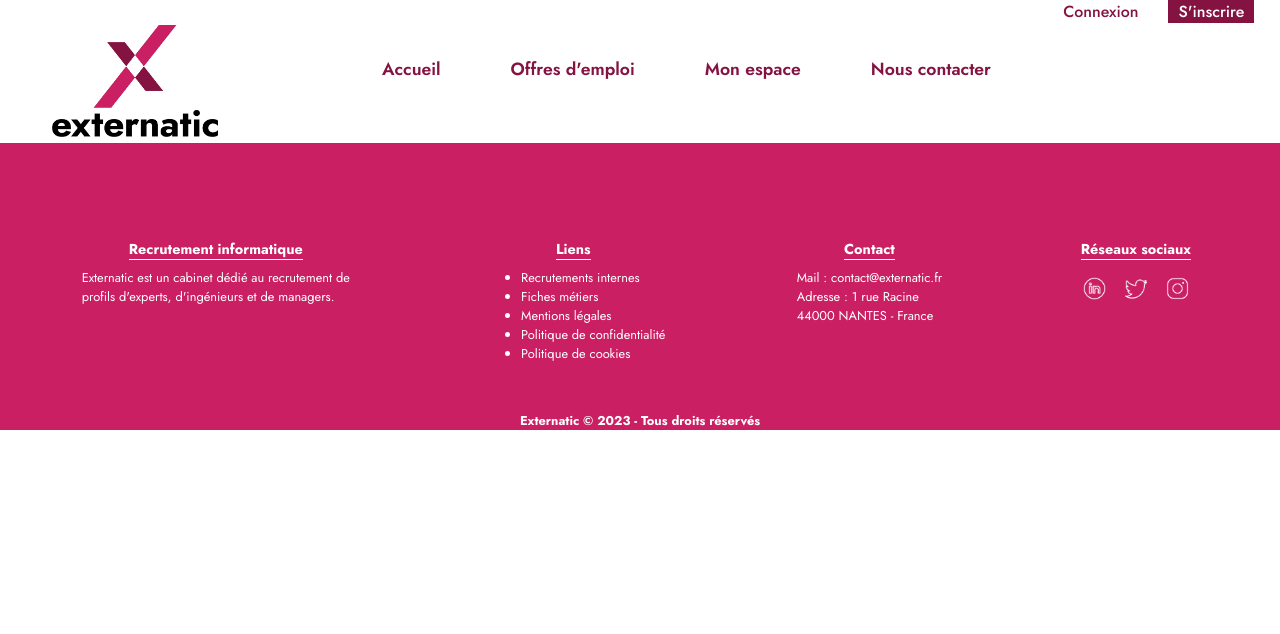
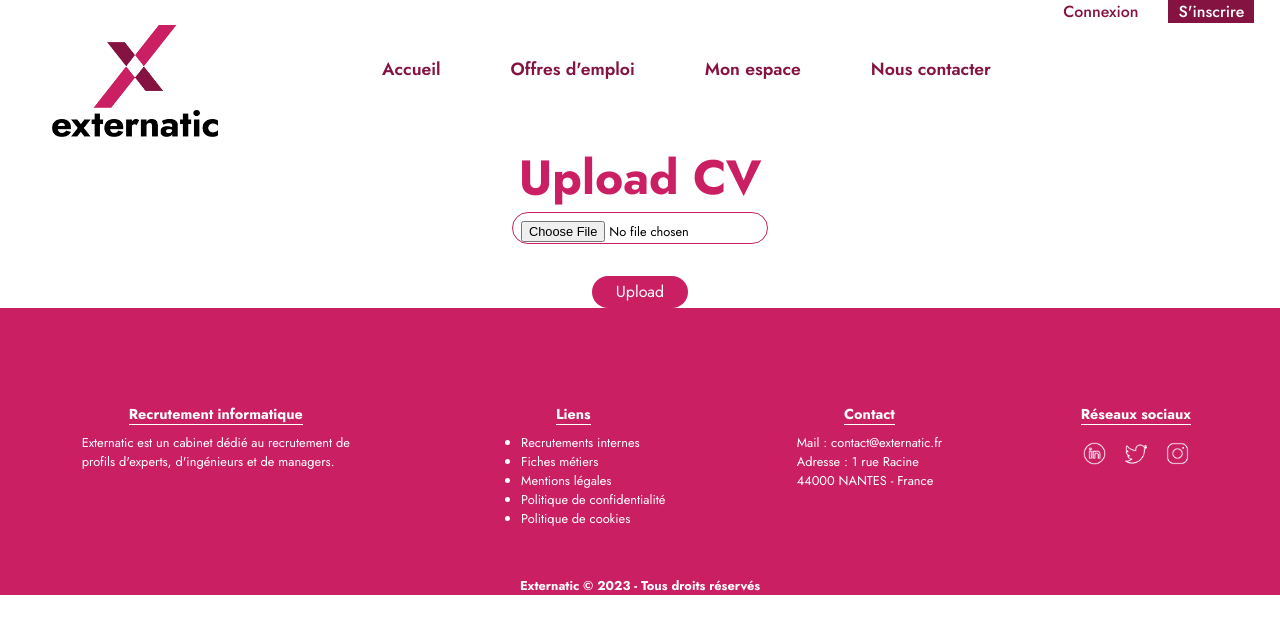
Before and after one commit to 121019/Externatic-, a React (Vite) app in the folder frontend/: page /espace in a window 1280 px wide. Shown: the top 634 px of the page. Built offline with nearby package versions, Linux system fonts and the light colour scheme; no server answers.

Commit message:
commit before changes render pdf)

```diff
--- a/frontend/src/Navbar/MonEspace.jsx
+++ b/frontend/src/Navbar/MonEspace.jsx
@@ -1,3 +1,12 @@
-function MonEspace() {}
+import React from "react";
+import Cvupload from "../components/Upload";
+
+function MonEspace() {
+  return (
+    <div>
+      <Cvupload />
+    </div>
+  );
+}
 
 export default MonEspace;
--- a/frontend/src/components/Upload.jsx
+++ b/frontend/src/components/Upload.jsx
@@ -1,7 +1,7 @@
 import React, { useState } from "react";
 import axios from "axios";
 
-function CVUpload() {
+function Cvupload() {
   const [file, setFile] = useState(null);
 
   const handleFileChange = (event) => {
@@ -35,4 +35,4 @@ function CVUpload() {
   );
 }
 
-export default CVUpload;
+export default Cvupload;
```
Also changed, not shown: 1 other file (tests, documents, lock files or other folders).
